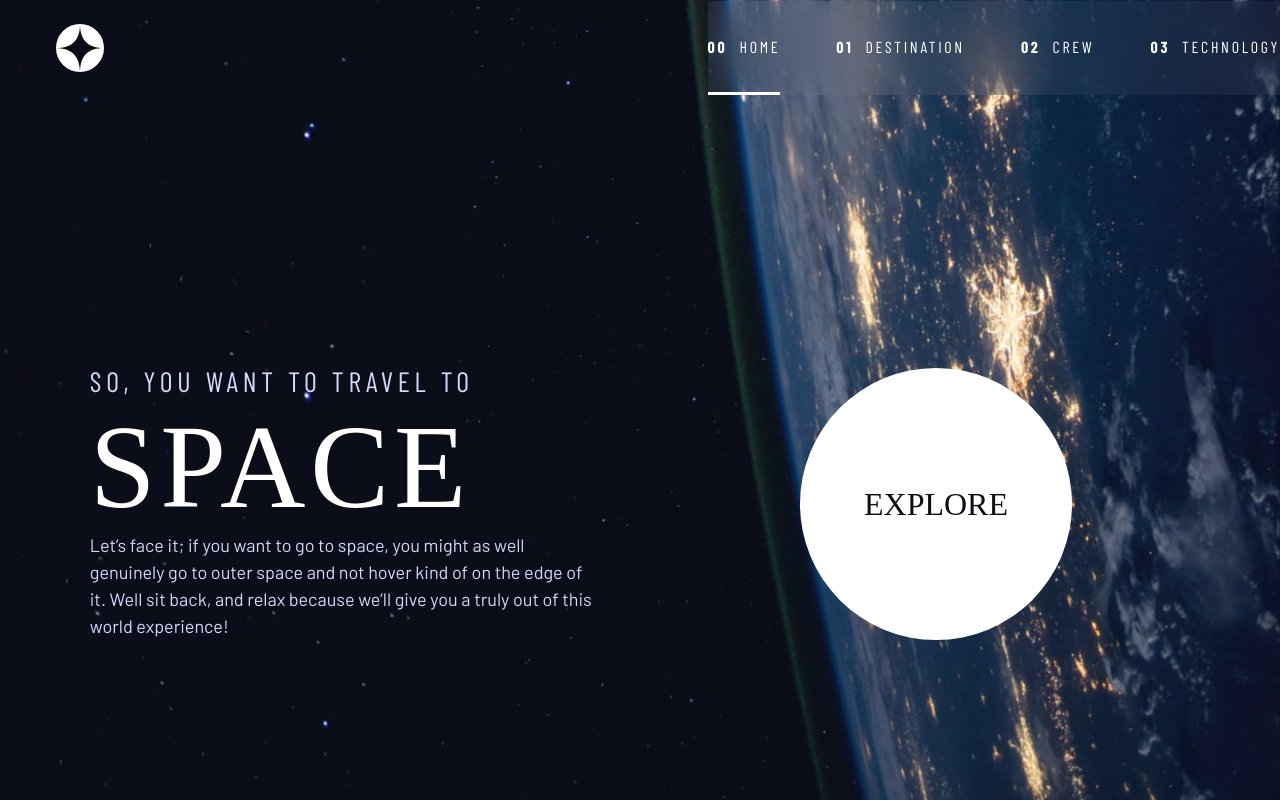
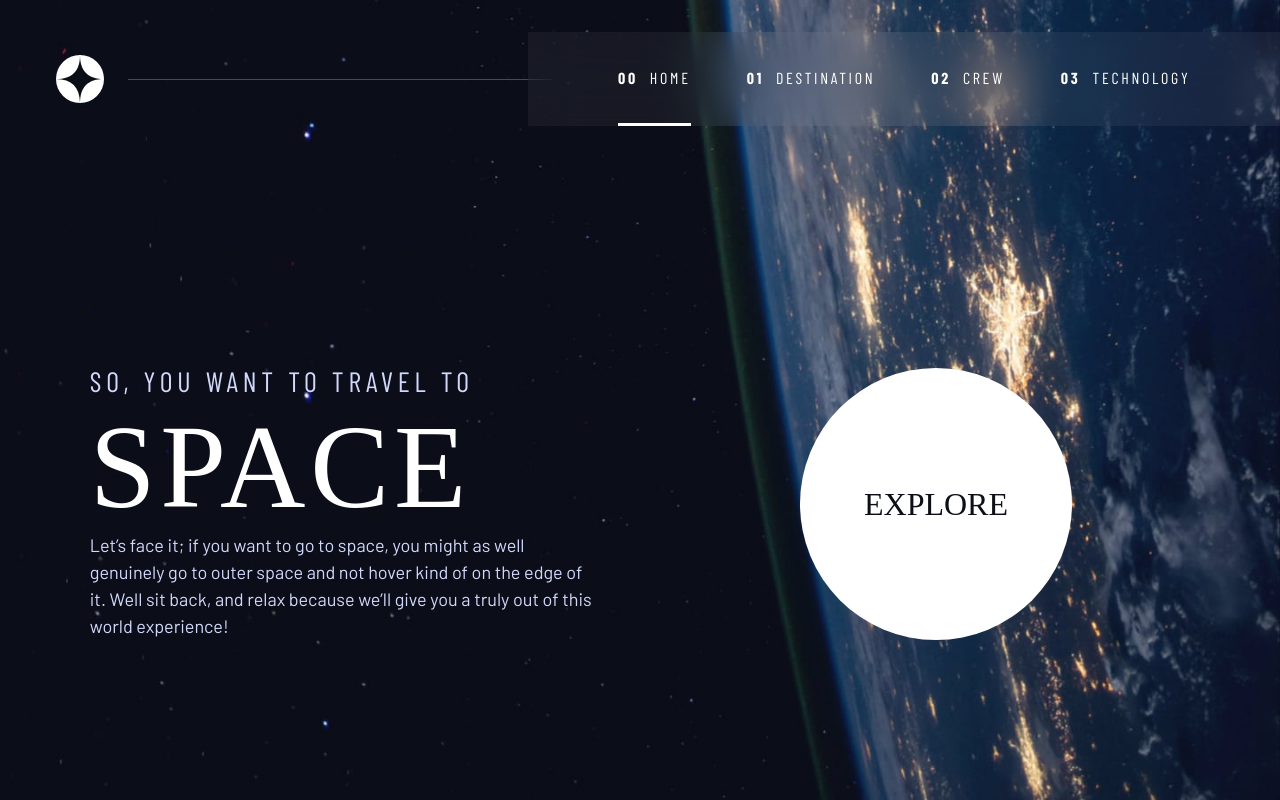
Before and after one commit to suzannepach/space-travel-website, a website built with webpack: page index.html in a window 1280 px wide. Built offline with nearby package versions, Linux system fonts and the light colour scheme; a web font is replaced by a local one.

Commit message:
Added styles for desktop menu

```diff
--- a/index.css
+++ b/index.css
@@ -367,13 +367,40 @@ select {
     }
 }
 
-@media (min-width: 35rem) and (max-width: 45rem) {
+@media (min-width: 35em) {
+    .primary-navigation {
+        padding-inline: clamp(3rem, 7vw, 6rem);
+    }
+}
+
+@media (min-width: 35em) and (max-width: 44.999em) {
     .primary-navigation {
         padding-inline: 3rem;
     }
 
     .primary-navigation a > span {
         display: none;
+    }
+}
+
+@media (min-width: 45em) {
+    .primary-header::after {
+        content: '';
+        display: block;
+        position: relative;
+        height: 1px;
+        width: 100%;
+        margin-right: -2.5rem;
+        background: hsl( var(--clr-white) / .25 );
+        order: 1;
+    }
+
+    nav {
+        order: 2;
+    }
+
+    .primary-navigation {
+        margin-block: 2rem;
     }
 }
 
```
